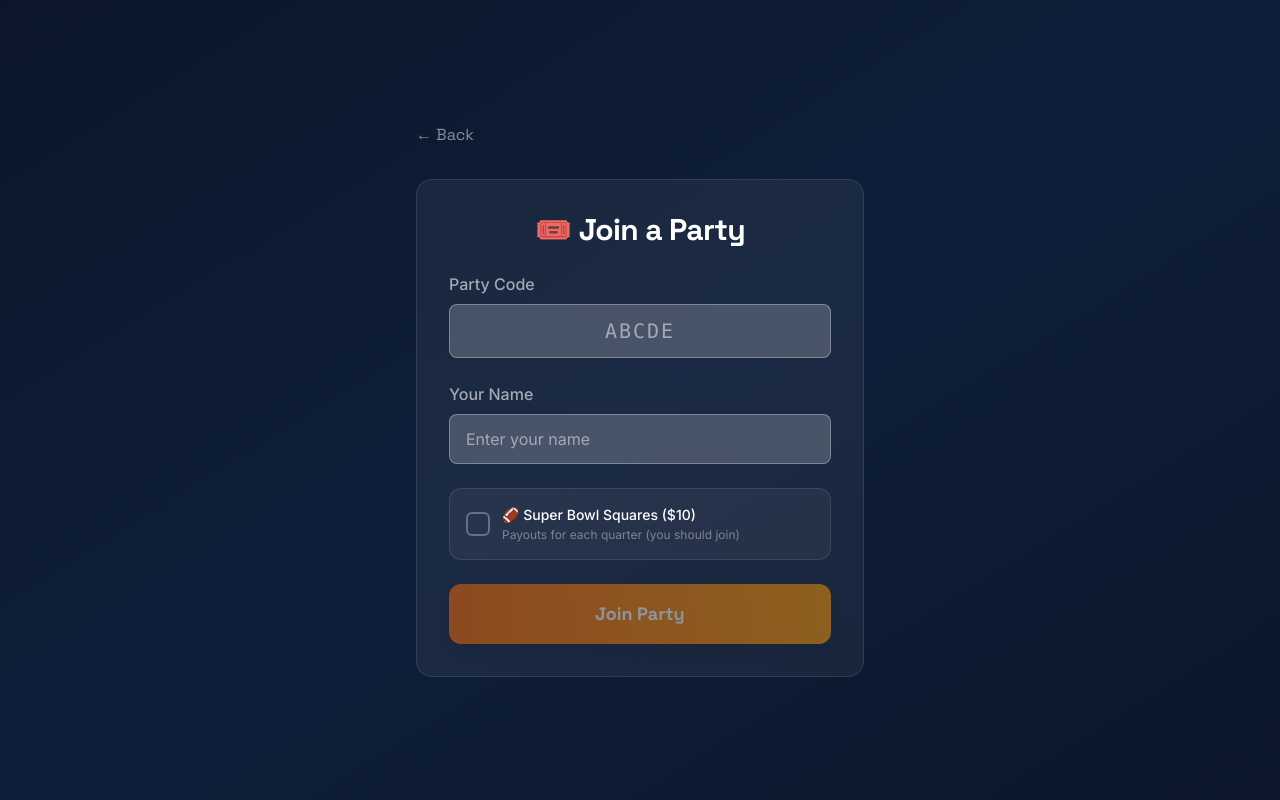
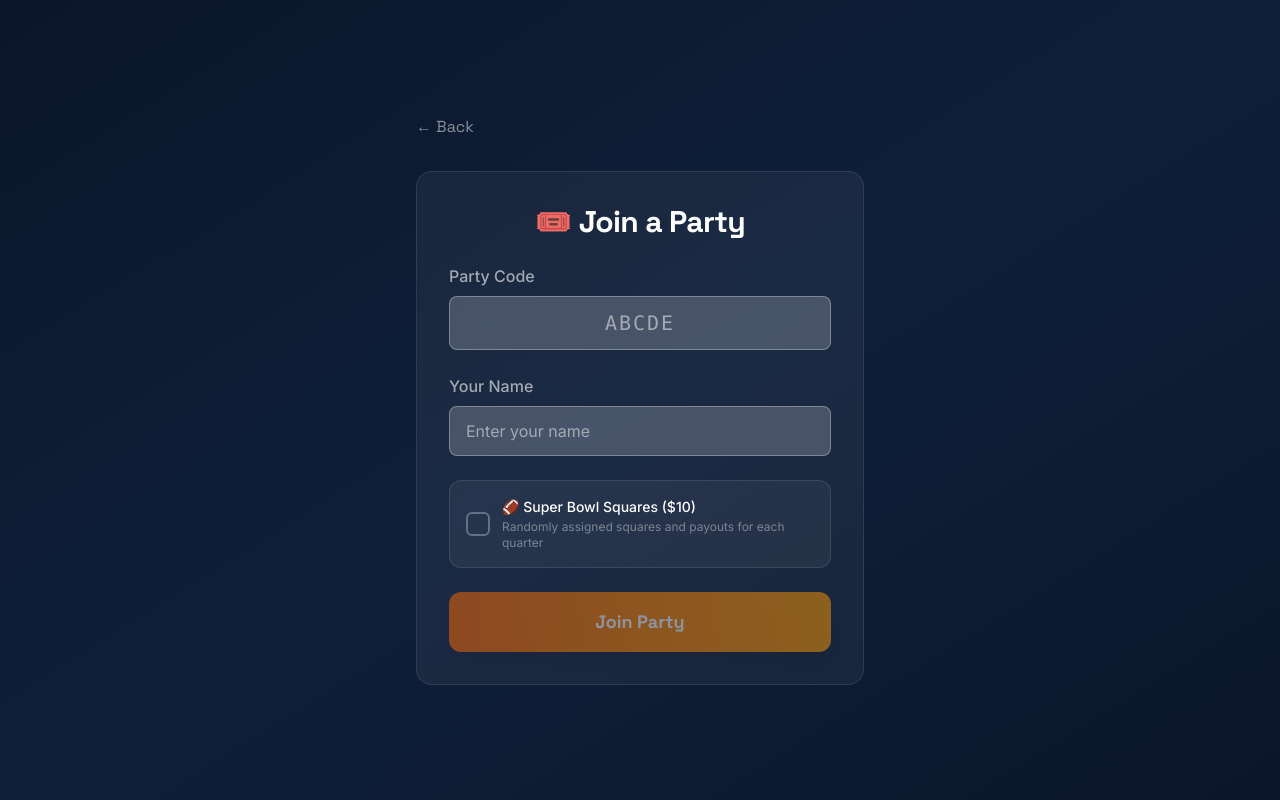
Before and after one commit to chafeeney24/house-party, a Next.js app: page /join in a window 1280 px wide. Built offline with nearby package versions, Linux system fonts and the light colour scheme.

Commit message:
Updated squares join message again

```diff
--- a/src/app/join/page.tsx
+++ b/src/app/join/page.tsx
@@ -146,7 +146,7 @@ function JoinPartyForm() {
               </div>
               <div>
                 <p className="text-white font-medium text-sm">🏈 Super Bowl Squares ($10)</p>
-                <p className="text-white/40 text-xs mt-0.5">Payouts for each quarter (you should join)</p>
+                <p className="text-white/40 text-xs mt-0.5">Randomly assigned squares and payouts for each quarter</p>
               </div>
             </div>
 
```
